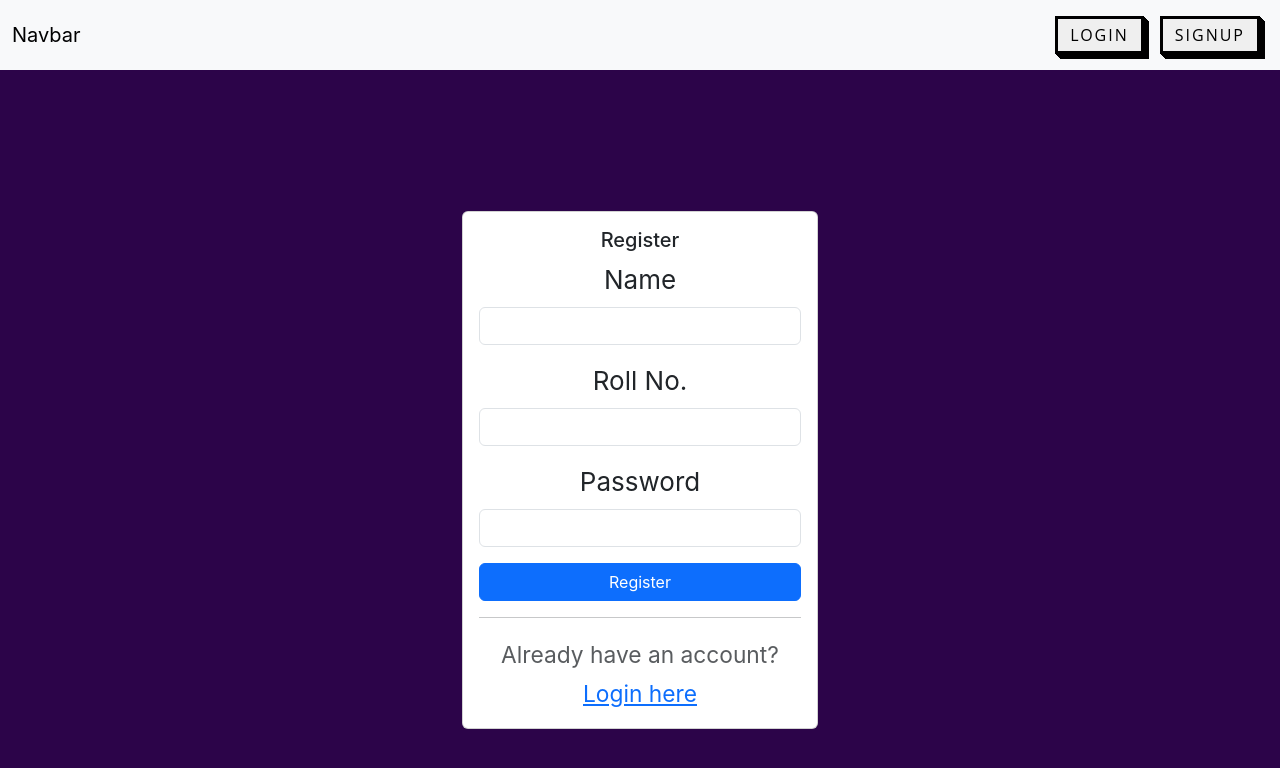
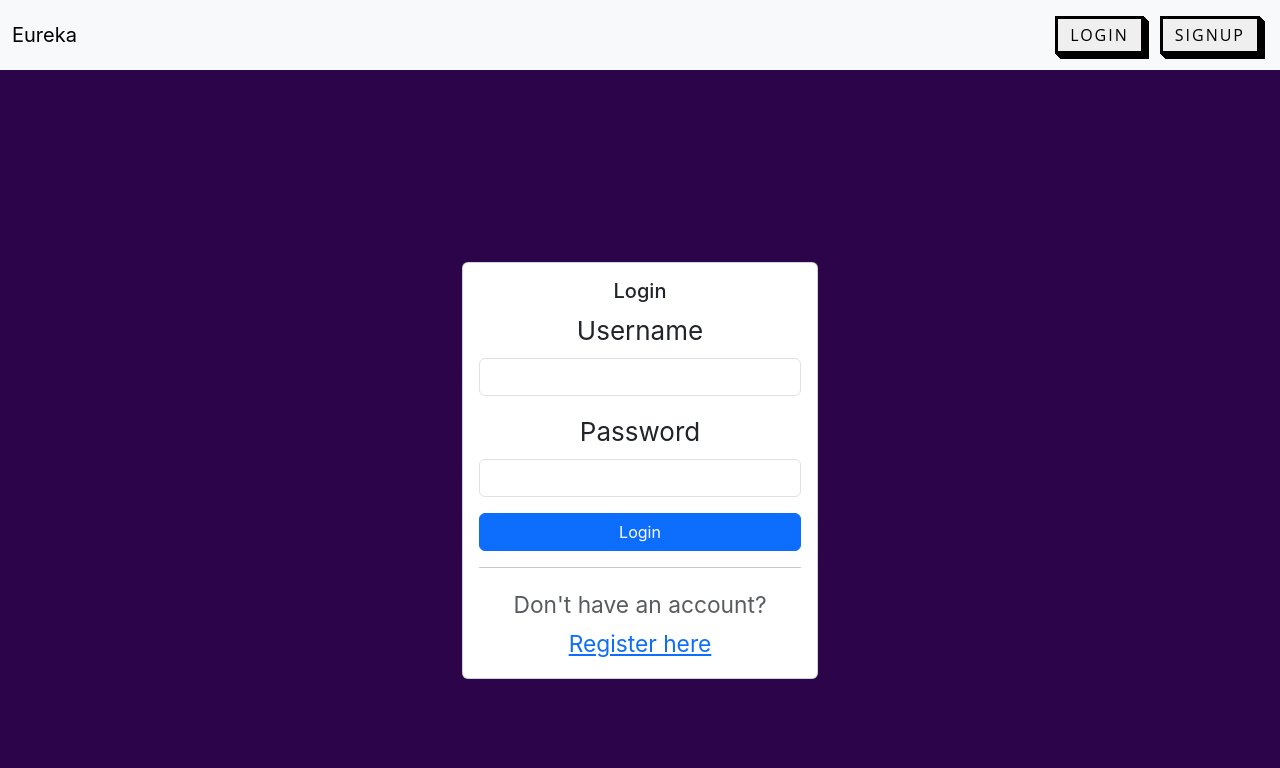
Before and after one commit to MayaankAshok/3M1K, a React (Create React App) app in the folder threemonek/: page /login in a window 1280 px wide. Shown: the top 768 px of the page. Built offline with nearby package versions, Linux system fonts and the light colour scheme.

Commit message:
Adding router

```diff
--- a/threemonek/package.json
+++ b/threemonek/package.json
@@ -8,6 +8,7 @@
     "@testing-library/user-event": "^13.5.0",
     "react": "^18.2.0",
     "react-dom": "^18.2.0",
+    "react-router-dom": "^5.3.0",
     "react-scripts": "5.0.1",
     "web-vitals": "^2.1.4"
   },
--- a/threemonek/src/App.js
+++ b/threemonek/src/App.js
@@ -2,16 +2,36 @@ import './App.css';
 import Login from './components/Login';
 import Navbar from './components/Navbar';
 import Signup from './components/Signup';
+import {
+  BrowserRouter as Router,
+  Switch,
+  Route,
+  Link
+} from "react-router-dom";
+
 
 function App() {
   return (
+    <>
+      <Router>
         <div className="App">
         <Navbar/>
         <header className="App-header">
-      {/* <Login/> */}
+        <Switch>
+          <Route path="/signup">
             <Signup/>
+          </Route>
+          <Route path="/login">
+            <Login/>
+          </Route>
+          <Route path="/">
+          </Route>
+        </Switch>
         </header>
         </div>
+      </Router>
+    </>
+
   );
 }
 
--- a/threemonek/src/components/Login.js
+++ b/threemonek/src/components/Login.js
@@ -39,6 +39,7 @@ export default function Login() {
 
     return (
         <>
+            {console.log("Registration successful")}
             <div className="container my-5">
                 <div className="row justify-content-center">
                     <div className="col-md-4">
--- a/threemonek/src/components/Navbar.js
+++ b/threemonek/src/components/Navbar.js
@@ -1,16 +1,21 @@
 import React from 'react'
 import './Navbar.css'
+import { Link } from 'react-router-dom/cjs/react-router-dom.min';
 
 export default function Navbar() {
 
     return (
         <>
-            <nav class="navbar navbar-expand-lg bg-body-tertiary" data-bs-theme="light" >
-                <div class="container-fluid">
-                    <a class="navbar-brand" href="#">Navbar</a>
-                    <form class="d-flex" role="search">
-                        <button type="button" class="button-54 mx-2 my-2" >Login</button>
-                        <button type="button" class="button-54 mx-2 my-2">SignUp</button>
+            <nav className="navbar navbar-expand-lg bg-body-tertiary" data-bs-theme="light" >
+                <div className="container-fluid">
+                    <a className="navbar-brand" href="#">Eureka</a>
+                    <form className="d-flex" role="search">
+                        <button type="button" className="button-54 mx-2 my-2">
+                        <Link className="nav-link" to="/login">Login</Link>
+                        </button>
+                        <button type="button" className="button-54 mx-2 my-2">
+                        <Link className="nav-link" to="/signup">SignUp</Link>
+                        </button>
                     </form>
 
                 </div>
```
Also changed, not shown: 1 other file (tests, documents, lock files or other folders). Lines whose indentation alone changed are shown as unchanged.
